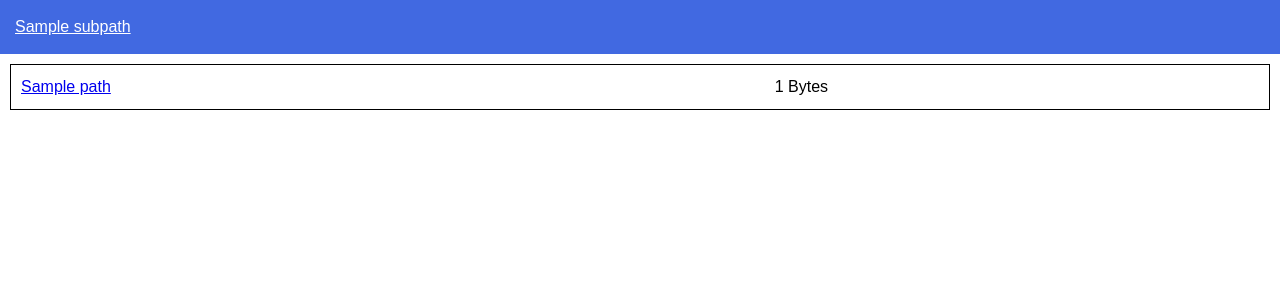
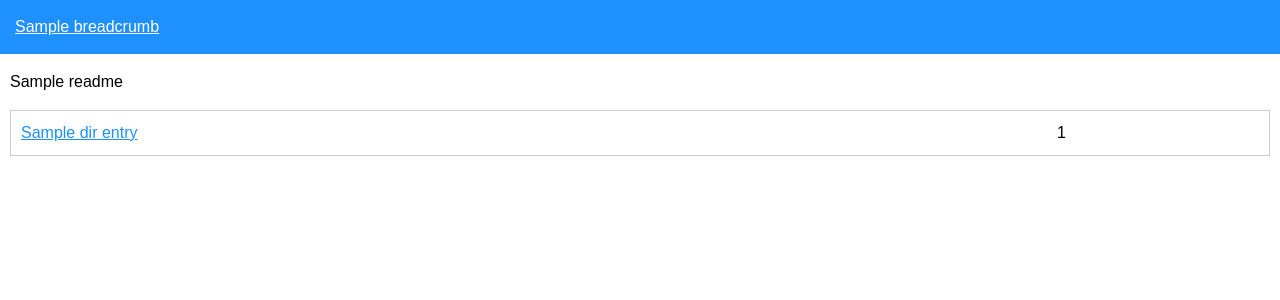
Before and after one commit to linuskmr/cloud-python, a FastAPI app: template templates/directory.html in a window 1280 px wide. Shown: the top 300 px of the page. Run offline with FastAPI, Linux system fonts and the light colour scheme; the template is opened without the code that fills it: most values are stand-ins (such as "Sample title", 1, 10 or a date in 2020); parts of the project's set-up code (start-up, migrations or seed data) failed here and were passed over; some libraries are stand-ins or nearby versions.

Commit message:
Fix breadcrumb, add human-readable file size and directory size

```diff
--- a/main.py
+++ b/main.py
@@ -1,99 +1,125 @@
 import argparse
+import csv
 import os
+from dataclasses import dataclass
 from pathlib import Path
-from typing import Optional
-import csv
+from typing import Optional, List
 
+import uvicorn as uvicorn
+from fastapi import FastAPI, Request, Response, HTTPException, status
+from fastapi.security import HTTPBasic
+from fastapi.templating import Jinja2Templates
 from markdown import markdown
-import uvicorn as uvicorn
-from fastapi import FastAPI, Request, Response, Depends
-from fastapi.templating import Jinja2Templates
-from fastapi.staticfiles import StaticFiles
-from fastapi.security import HTTPBasic, HTTPBasicCredentials
 
-
-api = FastAPI(title="Cloud API")
+api = FastAPI(title="Cloud")
 auth = HTTPBasic()
 
-data_path = Path("data/")
+DATA_PATH = Path("data/")
+ROOT_DIR_NAME = "Files"
 
 # HTML templates
 templates = Jinja2Templates(directory="templates")
 
 
-@api.get("/{relative_path:path}")
-async def hallo(
-    request: Request,
-    relative_path: Path,
-    # credentials: HTTPBasicCredentials = Depends(auth),
-    download: Optional[str] = None,
+@dataclass
+class Breadcrumb:
+    name: str
+    link: str
+
+
+def generate_breadcrumbs(http_path: Path) -> List[Breadcrumb]:
+    breadcrumbs = [
+        Breadcrumb(name=ROOT_DIR_NAME, link="/")
+    ]
+    parts = http_path.parts
+    for i, part_name in enumerate(parts):
+        part_path = Path(part_name)
+
+        amount_of_subdirs = len(parts) - i - 1
+        breadcrumbs.append(Breadcrumb(
+            name=part_name,
+            link='../' * amount_of_subdirs,
+        ))
+    return breadcrumbs
+
+
+@api.get("/{http_path:path}")
+async def serve(
+        request: Request,
+        http_path: Path,
+        # credentials: HTTPBasicCredentials = Depends(auth),
+        download: Optional[str] = None,
 ):
-    # TODO: Optional query parameter, with which the user can select the preview (md, txt, ...)
+    # TODO: Optional query parameter, with lets the user choose the preview (md, txt, csv)
 
-    title = "Dateien" if str(relative_path) == '.' else relative_path
+    # TODO: Prevent path traversal attacks
+
+    # Set page title
+    title = ROOT_DIR_NAME if str(http_path) == '.' else http_path
 
     download = download is not None
-    absolute_path = data_path / relative_path  # TODO: Prevent path traversal attacks
+    fs_path = DATA_PATH / http_path
 
-    # Split path into parts for breadcrumb navigation
-    path_list = [{"name": "Dateien", "path": "/"}]
-    for part in relative_path.parts:
-        path_list.append(
-            {"name": part, "path": os.path.join(path_list[-1]["path"], part)}
+    if not fs_path.exists():
+        raise HTTPException(status_code=404, detail="File not found")
+
+    breadcrumbs = generate_breadcrumbs(http_path)
+
+    if fs_path.is_dir():
+        return await handle_dir(
+            fs_path=fs_path,
+            breadcrumbs=breadcrumbs,
+            title=title,
+            request=request,
+        )
+    else:
+        return await handle_file(
+            breadcrumbs=breadcrumbs,
+            download=download,
+            fs_path=fs_path,
+            title=title,
+            request=request,
         )
 
-    if not absolute_path.exists():
-        return "404 - Not Found"
 
-    if absolute_path.is_dir():
-        files = os.listdir(absolute_path)
-        files = list(
-            map(lambda path: {"path": path, "size": (absolute_path / path).stat().st_size}, files)
-        )
+async def handle_file(
+        *,
+        breadcrumbs: List[Breadcrumb],
+        download: bool,
+        fs_path: Path,
+        title: str,
+        request: Request
+):
+    if download:
+        return Response(content=fs_path.read_bytes())
 
-        return templates.TemplateResponse(
-            "directory.html",
-            {
-                "request": request,
-                "files": files,
-                "empty_directory": len(files) == 0,
-                "title": title,
-                "path_list": path_list,
-            },
-        )
-
-    # Path is a file
-
-    if download:
-        return Response(content=absolute_path.read_bytes())
-
-    if absolute_path.suffix in [".txt", ".css", ".html", ".js", ".rs", ".py"]:
+    if fs_path.suffix in [".txt", ".css", ".html", ".js", ".rs", ".py"]:
         # Show text file
         return templates.TemplateResponse(
             "text_file.html",
             {
                 "request": request,
                 "title": title,
-                "path_list": path_list,
-                "content": absolute_path.read_text(),
+                "breadcrumbs": breadcrumbs,
+                "content": fs_path.read_text(),
             },
         )
-    elif absolute_path.suffix == ".md":
+    elif fs_path.suffix == ".md":
         # Show markdown file preview
         return templates.TemplateResponse(
             "markdown_file.html",
             {
                 "request": request,
                 "title": title,
-                "path_list": path_list,
+                "breadcrumbs": breadcrumbs,
                 "content": markdown(
-                    absolute_path.read_text(), extensions=["fenced_code"]
+                    fs_path.read_text(), extensions=["fenced_code"]
                 ),
             },
         )
-    elif absolute_path.suffix == ".csv":
+    elif fs_path.suffix == ".csv":
         # Show csv file preview
-        csv_text = absolute_path.read_text()
+        csv_text = fs_path.read_text()
         csv_reader = csv.reader(csv_text.split("\n"))
         table = [row for row in csv_reader]
         return templates.TemplateResponse(
@@ -101,13 +127,73 @@ async def hallo(
             {
                 "request": request,
                 "title": title,
-                "path_list": path_list,
+                "breadcrumbs": breadcrumbs,
                 "table": table,
             },
         )
     else:
         # Byte-like data, e.g. jpg, png, ...
-        return Response(content=absolute_path.read_bytes())
+        return Response(content=fs_path.read_bytes())
+
+
+@dataclass
+class DirEntry:
+    name: str
+    path: str
+    size: str
+
+    @staticmethod
+    def from_path(path: Path):
+        if path.is_dir():
+            size = sum(file.stat().st_size for file in path.glob("*/*") if file.is_file())
+        else:
+            size = path.stat().st_size
+
+        size = DirEntry.human_format(size)
+        return DirEntry(name=path.name, path=path.name + "/", size=size)
+
+    @staticmethod
+    def human_format(bytes_: int):
+        magnitude_value: float = float(bytes_)
+        magnitude = 0
+        while abs(magnitude_value) >= 1000:
+            magnitude += 1
+            magnitude_value /= 1000.0
+        magnitude_str = ["B", "KB", "MB", "GB", "TB", "PB"][magnitude]
+        if magnitude == 0:
+            # No decimal places for bytes
+            return f"{magnitude_value:.0f} {magnitude_str}"
+        else:
+            return f"{magnitude_value:.1f} {magnitude_str}"
+
+
+async def handle_dir(
+        *,
+        fs_path: Path,
+        breadcrumbs: List[Breadcrumb],
+        title: str,
+        request: Request
+):
+    dir_entries: List[str] = os.listdir(fs_path)
+    dir_entries: List[DirEntry] = [DirEntry.from_path(fs_path / dir_entry) for dir_entry in dir_entries]
+
+    readme: Optional[str] = None
+    try:
+        readme = (fs_path / "README.md").read_text()
+    except FileNotFoundError:
+        pass  # No README.md, no problem. Just don't show it, i.e. use default value (None)
+
+    return templates.TemplateResponse(
+        "directory.html",
+        {
+            "readme": readme,
+            "request": request,
+            "dir_entries": dir_entries,
+            "empty_directory": len(dir_entries) == 0,
+            "title": title,
+            "breadcrumbs": breadcrumbs,
+        },
+    )
 
 
 def main():
@@ -148,6 +234,7 @@ def parse_args() -> argparse.Namespace:
 def start_dev_server(port: int):
     """Starts a development server with auto-reloading on port."""
 
+    print("Starting development server on port", port)
     # Host="0.0.0.0" makes the application accessible from other IPs. Necessary when running inside docker
     uvicorn.run("main:api", reload=True, port=port, host="0.0.0.0")
 
@@ -155,6 +242,7 @@ def start_dev_server(port: int):
 def start_production_server(port: int):
     """Starts a production, i.e. performance-optimized server on port."""
 
+    print("Starting production server on port", port)
     # Host="0.0.0.0" makes the application accessible from other IPs. Necessary when running inside docker
     uvicorn.run("main:api", port=port, host="0.0.0.0")
 
--- a/templates/base.html
+++ b/templates/base.html
@@ -15,12 +15,16 @@
             margin: 0;
         }
 
+        a, a:hover {
+            color: dodgerblue;
+        }
+
         header {
-            background-color: royalblue;
+            background-color: dodgerblue;
             padding: 15px;
         }
 
-        header, header h1, header h2, header p, header a {
+        header *, header *:hover {
             color: white;
         }
 
@@ -49,8 +53,8 @@
 <body>
     <header>
         <ul>
-        {% for subpath in path_list %}
-            <li><a href="{{ subpath.path }}">{{ subpath.name }}</a></li>
+        {% for breadcrumb in breadcrumbs %}
+            <li><a href="{{ breadcrumb.link }}">{{ breadcrumb.name }}</a></li>
         {% endfor %}
         </ul>
     </header>
--- a/templates/directory.html
+++ b/templates/directory.html
@@ -3,10 +3,20 @@
 {% block head %}
     {{ super() }}
 
+    <!-- Markdown libraries -->
+    <script type="module" src="https://md-block.verou.me/md-block.js"></script>
+	<link href="https://unpkg.com/prismjs@v1.x/themes/prism.css" rel="stylesheet" />
+	<script src="https://unpkg.com/prismjs@v1.x/components/prism-core.min.js"></script>
+	<script src="https://unpkg.com/prismjs@v1.x/plugins/autoloader/prism-autoloader.min.js"></script>
+
     <style>
         table, tr {
-            border: 1px solid;
+            border: 1px solid #ccc;
+            border-radius: 5px;
             border-collapse: collapse;
+        }
+        tr:hover {
+            backdrop-filter: contrast(70%);
         }
         td {
             padding: 10px;
@@ -23,11 +33,15 @@
         <p>Leer...</p>
     {% endif %}
 
+    {% if readme %}
+        <p>{{ readme }}</p>
+    {% endif %}
+
     <table>
-    {% for file in files %}
+    {% for dir_entry in dir_entries %}
     <tr>
-        <td><a href="{{path}}/{{file.path}}">{{file.path}}</a></td>
-        <td>{{ file.size }} Bytes</td>
+        <td><a href="{{dir_entry.path}}">{{dir_entry.name}}</a></td>
+        <td>{{ dir_entry.size }}</td>
     </tr>
     {% endfor %}
     </table>
--- a/templates/markdown_file.html
+++ b/templates/markdown_file.html
@@ -2,6 +2,8 @@
 {% block title %} {{ title }} {% endblock %}
 {% block head %}
     {{ super() }}
+
+	<!-- Markdown libraries -->
 	<script type="module" src="https://md-block.verou.me/md-block.js"></script>
 	<link href="https://unpkg.com/prismjs@v1.x/themes/prism.css" rel="stylesheet" />
 	<script src="https://unpkg.com/prismjs@v1.x/components/prism-core.min.js"></script>
```
Also changed, not shown: requirements.txt (+5 -4 lines).
